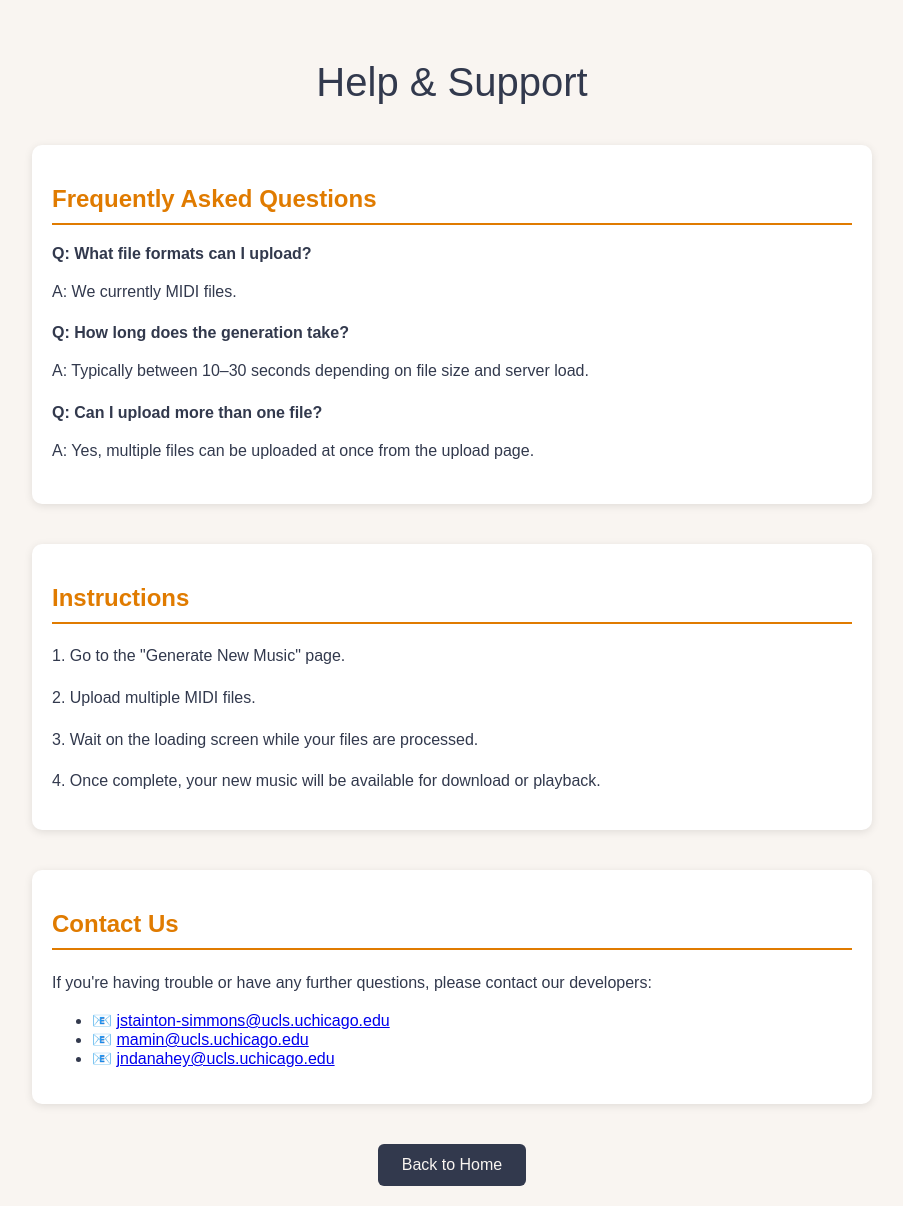
After one commit to Crezzi/aimusicmaker, a Flask app: page /help in a window 1280 px wide. The commit adds this page. Shown: the whole page, without its empty margins (188-1091 px from the left). Run offline with Flask 3, Linux system fonts and the light colour scheme.

Commit message:
take in midi

```diff
--- a/website_folder/app.py
+++ b/website_folder/app.py
@@ -1,4 +1,5 @@
-from flask import Flask, render_template
+import os
+from flask import Flask, render_template, request, redirect, url_for, flash
 app = Flask(__name__)
 app.config["DEBUG"] = True
 
@@ -10,5 +11,19 @@ def home():
 def new_page():
     return render_template("newpage.html")
 
+@app.route('/upload', methods=['POST'])
+def upload():
+    uploaded_files = request.files.getlist('files')  # Avoid naming conflict
+
+    for file in uploaded_files:
+        if file and file.filename:
+            file.save(os.path.join('uploads', file.filename))
+
+    return render_template('upload_page.html')
+
+@app.route('/help')
+def help_page():
+    return render_template('help_page.html')
+
 if __name__ == "__main__":
     app.run()
--- /dev/null
+++ b/website_folder/templates/help_page.html
@@ -0,0 +1,104 @@
+<!DOCTYPE html>
+<html>
+<head>
+  <title>Help & Support</title>
+  <style>
+    body {
+      background-color: #f9f5f1;
+      font-family: Arial, sans-serif;
+      color: #32394d;
+      margin: 0;
+      padding: 20px;
+    }
+
+    .header {
+      text-align: center;
+      font-size: 2.5em;
+      margin-top: 40px;
+      margin-bottom: 20px;
+    }
+
+    .section {
+      margin: 40px auto;
+      max-width: 800px;
+      padding: 20px;
+      background-color: #ffffff;
+      border-radius: 10px;
+      box-shadow: 0 2px 8px rgba(0, 0, 0, 0.1);
+    }
+
+    h2 {
+      color: #e07b00;
+      border-bottom: 2px solid #e07b00;
+      padding-bottom: 10px;
+    }
+
+    p {
+      line-height: 1.6;
+    }
+
+    .faq-item {
+      margin-bottom: 20px;
+    }
+
+    .back-button {
+      display: block;
+      margin: 40px auto 0;
+      background-color: #32394d;
+      color: #f9f5f1;
+      padding: 12px 24px;
+      border: none;
+      border-radius: 6px;
+      font-size: 1em;
+      text-decoration: none;
+      text-align: center;
+      width: fit-content;
+    }
+
+    .back-button:hover {
+      background-color: #e07b00;
+    }
+  </style>
+</head>
+<body>
+
+  <div class="header">Help & Support</div>
+
+  <div class="section">
+    <h2>Frequently Asked Questions</h2>
+    <div class="faq-item">
+      <strong>Q: What file formats can I upload?</strong>
+      <p>A: We currently MIDI files.</p>
+    </div>
+    <div class="faq-item">
+      <strong>Q: How long does the generation take?</strong>
+      <p>A: Typically between 10–30 seconds depending on file size and server load.</p>
+    </div>
+    <div class="faq-item">
+      <strong>Q: Can I upload more than one file?</strong>
+      <p>A: Yes, multiple files can be uploaded at once from the upload page.</p>
+    </div>
+  </div>
+
+  <div class="section">
+    <h2>Instructions</h2>
+    <p>1. Go to the "Generate New Music" page.</p>
+    <p>2. Upload multiple MIDI files.</p>
+    <p>3. Wait on the loading screen while your files are processed.</p>
+    <p>4. Once complete, your new music will be available for download or playback.</p>
+  </div>
+
+  <div class="section">
+    <h2>Contact Us</h2>
+    <p>If you're having trouble or have any further questions, please contact our developers:</p>
+    <ul>
+      <li>📧 <a href="mailto:jstainton-simmons@ucls.uchicago.edu">jstainton-simmons@ucls.uchicago.edu</a></li>
+      <li>📧 <a href="mailto:mamin@ucls.uchicago.edu">mamin@ucls.uchicago.edu</a></li>
+      <li>📧 <a href="mailto:ndanahey@ucls.uchicago.edu">jndanahey@ucls.uchicago.edu</a></li>
+    </ul>
+  </div>
+
+  <a href="/" class="back-button">Back to Home</a>
+
+</body>
+</html>
--- a/website_folder/templates/home.html
+++ b/website_folder/templates/home.html
@@ -68,7 +68,7 @@
 
   <div class="navbar">
     <a href="/newpage"><button>Generate New Music</button></a>
-    <button onclick="alert('Help clicked!')">Help</button>
+    <a href="/help"><button>Help</button></a>
   </div>
 </body>
 </html>
--- a/website_folder/templates/newpage.html
+++ b/website_folder/templates/newpage.html
@@ -69,7 +69,7 @@
   </div>
 
   <div class="content">
-    <p>Upload your audio or MIDI, files here:</p>
+    <p>Upload your audio, MIDI, or image files here:</p>
 
     <form id="uploadForm" action="/upload" method="POST" enctype="multipart/form-data" onsubmit="showLoading()">
       <input type="file" name="files" id="fileInput" multiple onchange="previewImages()" />
--- a/website_folder/templates/upload_page.html
+++ b/website_folder/templates/upload_page.html
@@ -18,8 +18,8 @@
     }
 
     .loading-img {
-      width: 100px;
-      height: 100px;
+     width: 250px;
+     height: 250px;
     }
 
     .cancel-btn {
```
Also changed, not shown: website_folder/midi_note_change.py (added, +20 -0 lines), website_folder/static/loading.gif (added).
